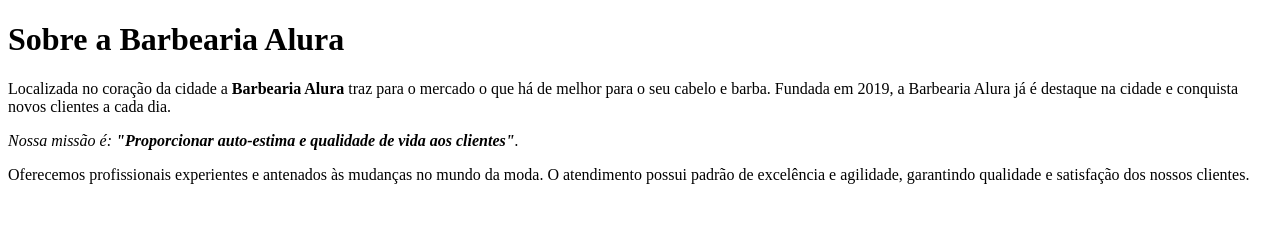
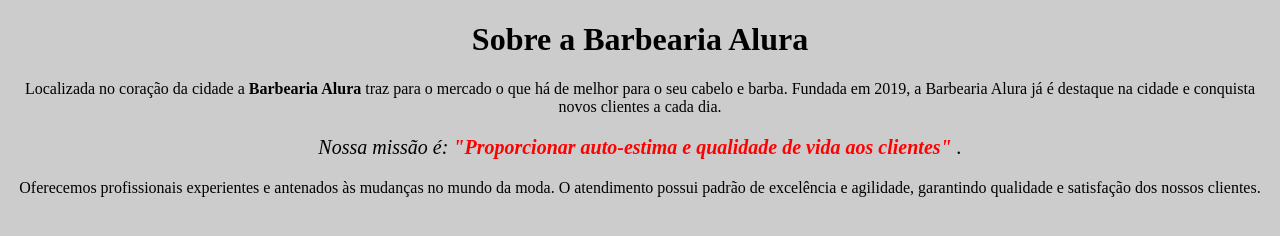
Before and after one commit to GabrielRossin/HTLM5-E-CSS-ALURA, a plain HTML site: page aula 1/index.html in a window 1280 px wide. Drawn offline with Linux system fonts and the light colour scheme.

Commit message:
commit 4
trabalhando com css

```diff
--- a/aula 1/index.html
+++ b/aula 1/index.html
@@ -5,22 +5,28 @@
 <head>
     <meta charset="utf-8">
     <title>Barbearia Alura</title>
+    <link rel="stylesheet" type="text/css" href="style.css">
+    <style type="text/css">
+
+
+    </style>
 </head>
 
 <body>
-  <h1> Sobre a Barbearia Alura </h1>
-      <P>
+  <h1 style="text-align: center"> Sobre a Barbearia Alura </h1>
+      <p>
         Localizada no coração da cidade a <strong> Barbearia Alura </strong>
         traz para o mercado o que há de melhor para o seu cabelo e barba.
         Fundada em 2019, a Barbearia Alura já é destaque na cidade e conquista
-        novos
-        clientes a cada dia.
+        novos clientes a cada dia.
       </p>
 
-      <p>
+      <p style="font-size: 20px">
           <em>
-            Nossa missão é: <strong> "Proporcionar auto-estima e qualidade de
-            vida aos clientes"</strong>.
+            Nossa missão é:
+              <strong>
+                    "Proporcionar auto-estima e qualidade de vida aos clientes"
+              </strong>.
           </em>
       </p>
 
--- /dev/null
+++ b/aula 1/style.css
@@ -0,0 +1,18 @@
+ body
+ {
+ 	background: #CCCCCC;
+ }
+
+ p
+ {
+    text-align: center;
+ }
+
+em strong
+ {
+ 	color: rgb(255,0,0);
+ 	/*
+ 		color: red;
+ 		color: #FF0000;
+ 	*/
+ }
```
